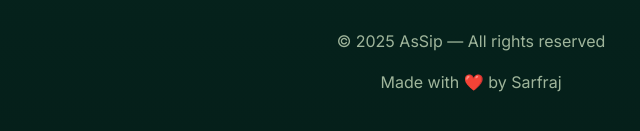
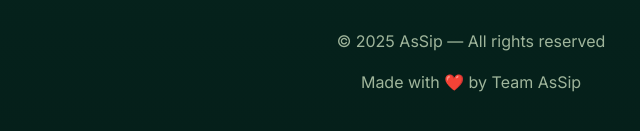
Before and after one commit to SarfrajAariz/sarfrajaariz.github.com, a plain HTML site: page index.html in a window 1280 px wide. Shown: the part 3762-3893 px from the top of the page, without its empty margins (169-809 px from the left). Drawn offline with nearby package versions, Linux system fonts and the light colour scheme.

Commit message:
Update index.html

```diff
--- a/index.html
+++ b/index.html
@@ -216,7 +216,7 @@ Thank you for choosing AsSip — one sip, and you become a part of our story.”
   <footer class="site-footer">
     <div class="wrap small">
       <p>© <span id="year"></span> AsSip — All rights reserved</p>
-      <p class="muted">Made with ❤️ by Sarfraj</p>
+      <p class="muted">Made with ❤️ by Team AsSip</p>
     </div>
   </footer>
 
```
